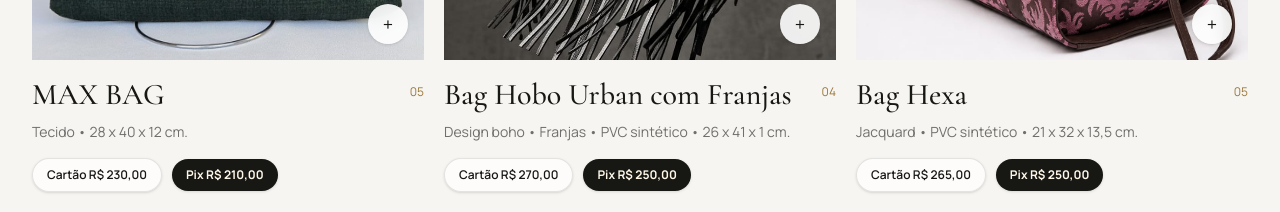
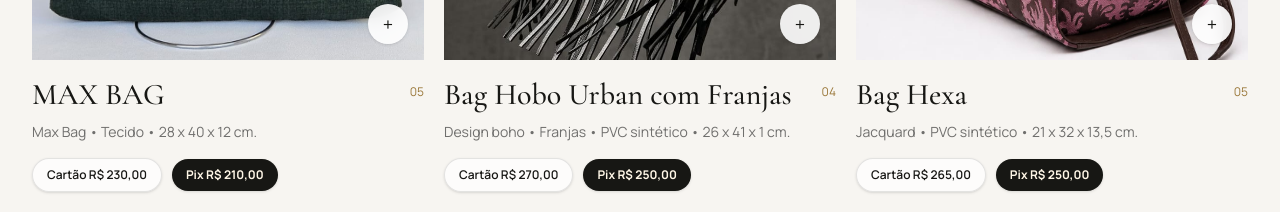
Before and after one commit to LucasNeryMoraes/skad-catalogo, a Next.js app: page / in a window 1280 px wide. Shown: the part 10680-10892 px from the top of the page. Built offline with nearby package versions, Linux system fonts and the light colour scheme.

Commit message:
fix: ajusta subtitulo da max bag

```diff
--- a/src/data/products.ts
+++ b/src/data/products.ts
@@ -138,7 +138,7 @@ export const products: Product[] = [
     category: "Bolsas",
     subcategory: "Max Bag",
     collection: "Max Bag",
-    description: "Tecido • 28 x 40 x 12 cm.",
+    description: "Max Bag • Tecido • 28 x 40 x 12 cm.",
     material: "Tecido",
     dimensions: "Tamanho: A 28 x L 40 x P 12 cm.",
     price: 230,
```
